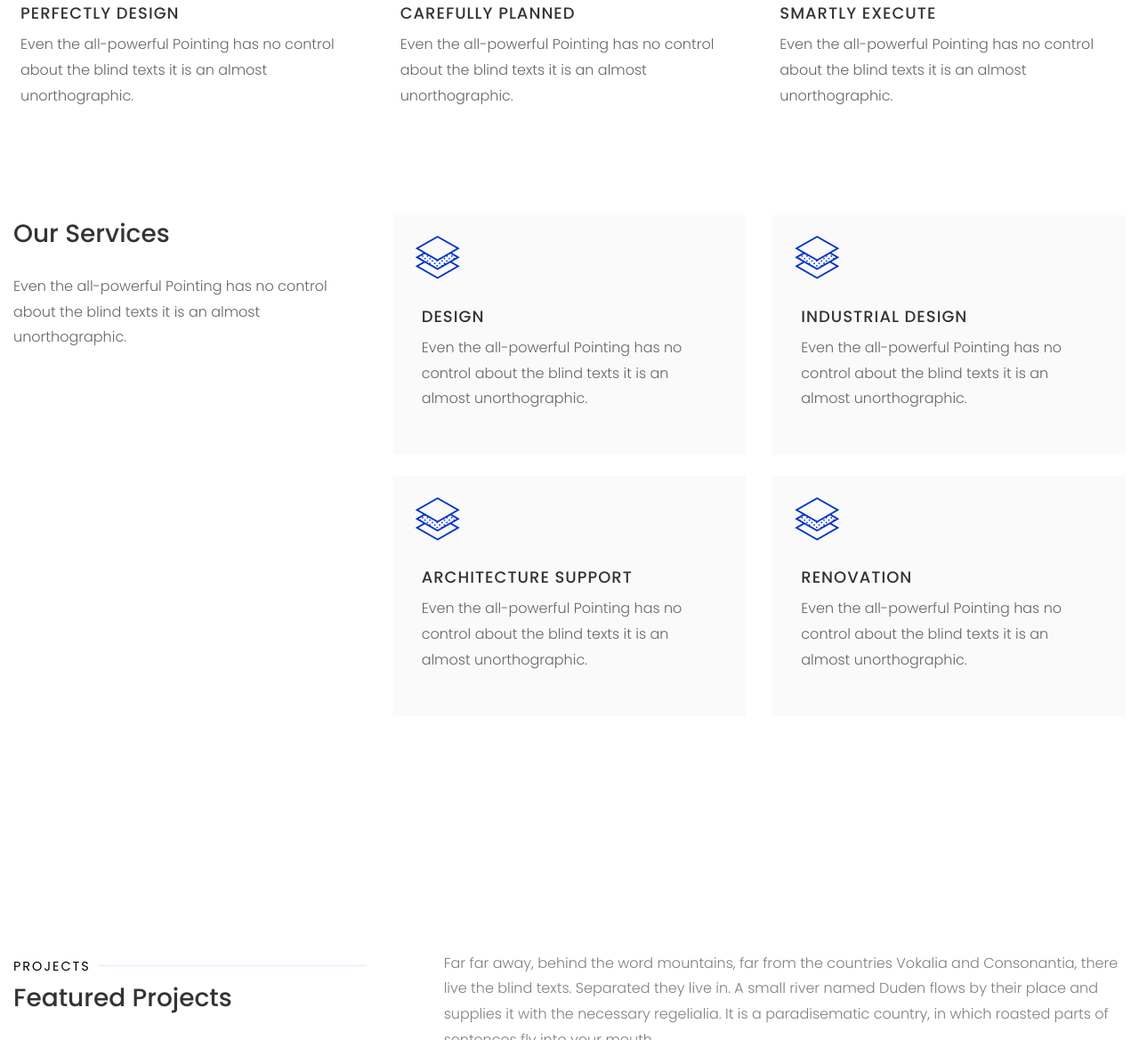
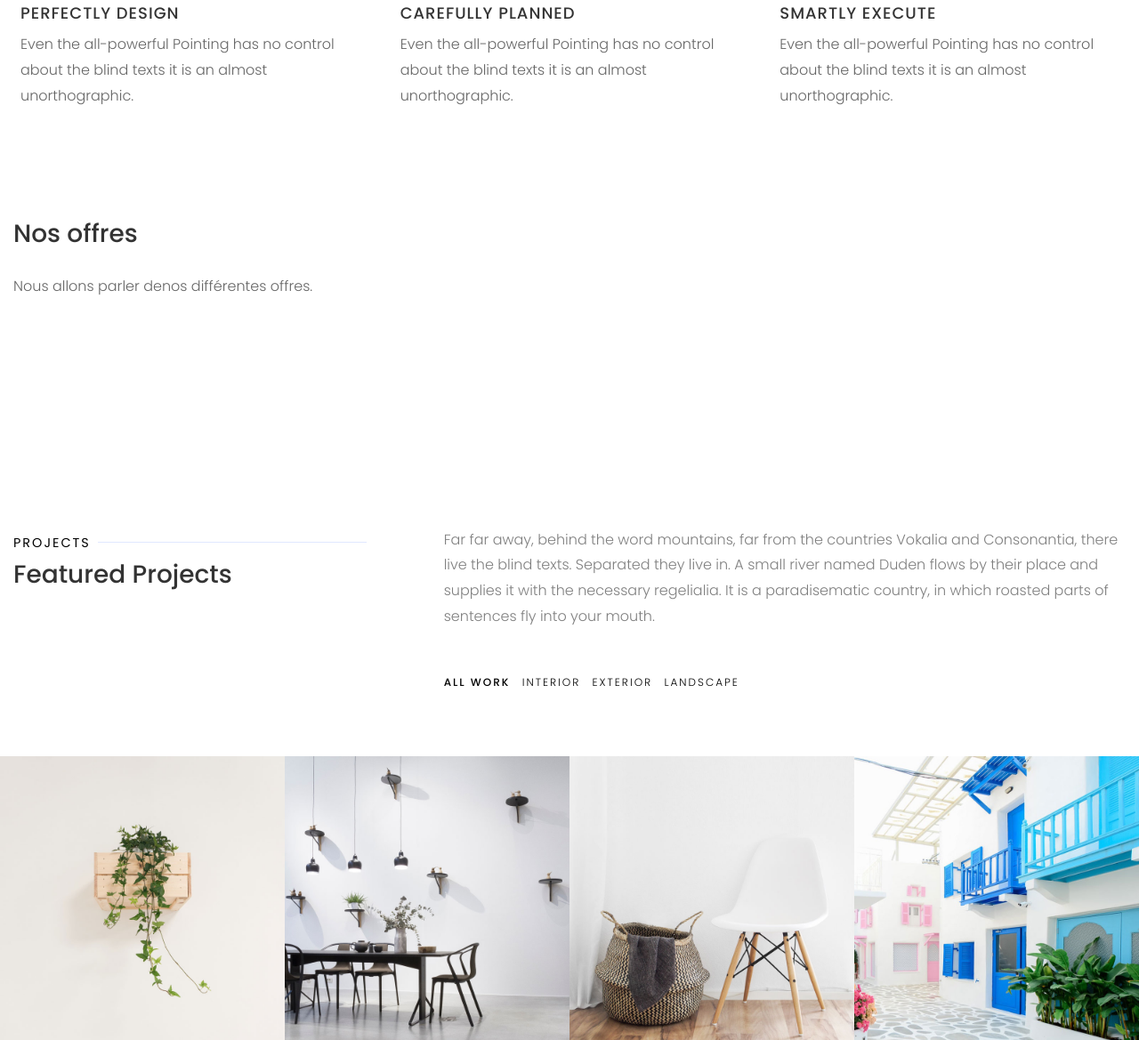
Before and after one commit to Rudolph79/ley-website, a Symfony app: template templates/home/index.html.twig in a window 1280 px wide. Shown: the part 2289-3458 px from the top of the page at 89% size. Run offline with Twig, Linux system fonts and the light colour scheme; the template is opened without the code that fills it, so the values that code supplies are empty; some libraries are stand-ins or nearby versions; some web fonts are replaced.

Commit message:
Offer Entity, Controller and Homepage view

```diff
--- a/src/Controller/Admin/DashboardController.php
+++ b/src/Controller/Admin/DashboardController.php
@@ -2,6 +2,7 @@
 
 namespace App\Controller\Admin;
 
+use App\Entity\Offer;
 use App\Entity\Post;
 use EasyCorp\Bundle\EasyAdminBundle\Config\Dashboard;
 use EasyCorp\Bundle\EasyAdminBundle\Config\MenuItem;
@@ -30,6 +31,7 @@ class DashboardController extends AbstractDashboardController
     {
         yield MenuItem::linkToDashboard('Dashboard', 'fa fa-home');
         yield MenuItem::linkToCrud('Articles', 'fas fa-list', Post::class);
+        yield MenuItem::linkToCrud('Offres', 'fas fa-list', Offer::class);
         // yield MenuItem::linkToCrud('The Label', 'fas fa-list', EntityClass::class);
     }
 }
--- a/src/Controller/ArticleController.php
+++ b/src/Controller/ArticleController.php
@@ -30,11 +30,11 @@ class ArticleController extends AbstractController
     }
 
     /**
-     * @Route("/article/{slug}", name="article")
+     * @Route("/article/{id}", name="article")
      */
-    public function show($slug)
+    public function show($id)
     {
-        $post = $this->entityManager->getRepository(Post::class)->findOneBy($slug);
+        $post = $this->entityManager->getRepository(Post::class)->findOneById($id);
 
         if (!$post) {
             return $this->redirectToRoute('app_articles');
--- a/templates/article/index.html.twig
+++ b/templates/article/index.html.twig
@@ -23,7 +23,7 @@
             {% for post in posts %}
                 <div class="col-md-6 ftco-animate">
                     <div class="blog-entry">
-                        <a href="{{ path('article', {'slug': post.slug}) }}">
+                        <a href="{{ path('article', {'id': post.id}) }}">
                             <img src="/uploads/{{ post.illustration }}" alt="{{ post.title }}" class="my-block">
                         </a>
                         <div class="text d-flex py-4">
--- a/templates/base.html.twig
+++ b/templates/base.html.twig
@@ -51,7 +51,7 @@
                     {# <li class="nav-item"><a href="project.html" class="nav-link">Project</a></li> #}
                     <li class="nav-item {% if (app.request.pathInfo == path('app_services')) %}active{% endif %}"><a href="{{ path('app_services') }}" class="nav-link">Services</a></li>
                     {# <li class="nav-item"><a href="team.html" class="nav-link">Team</a></li> #}
-                    <li class="nav-item {% if (app.request.pathInfo == path('app_blog')) %}active{% endif %}"><a href="{{ path('app_blog') }}" class="nav-link">Blog</a></li>
+                    <li class="nav-item {% if (app.request.pathInfo == path('app_articles')) %}active{% endif %}"><a href="{{ path('app_articles') }}" class="nav-link">Blog</a></li>
                 <li class="nav-item {% if (app.request.pathInfo == path('app_contact')) %}active{% endif %}"><a href="{{ path('app_contact') }}" class="nav-link">Contact</a></li>
                 {% if app.user %}
                     <li class="nav-item"><a href="{{ path('app_logout') }}" class="nav-link">Déconnexion</a></li>
--- a/templates/home/index.html.twig
+++ b/templates/home/index.html.twig
@@ -174,55 +174,24 @@
     </div>
     <div class="row justify-content-start mt-5 py-5">
         <div class="col-md-4 heading-section ftco-animate">
-            <h2 class="mb-4">Our Services</h2>
-            <p>Even the all-powerful Pointing has no control about the blind texts it is an almost unorthographic.</p>
+            <h2 class="mb-4">Nos offres</h2>
+            <p>Nous allons parler denos différentes offres.</p>
         </div>
         <div class="col-md-8 ftco-animate">
             <div class="row d-flex">
+                {% for offer in offers %}
                 <div class="col-md-6 d-flex align-items-stretch">
                     <div class="media block-6 services services-2 d-block bg-light p-4 mb-4">
                         <div class="icon d-flex justify-content-center align-items-center">
                             <span class="flaticon-layers"></span>
                         </div>
                         <div class="media-body p-2 mt-3">
-                        <h3 class="heading">Design</h3>
-                        <p>Even the all-powerful Pointing has no control about the blind texts it is an almost unorthographic.</p>
+                        <h3 class="heading">{{ offer.name }}</h3>
+                        <p>{{ offer.description|raw }}</p>
                         </div>
                     </div>
                 </div>
-                <div class="col-md-6 d-flex align-items-stretch">
-                    <div class="media block-6 services services-2 d-block bg-light p-4 mb-4">
-                        <div class="icon d-flex justify-content-center align-items-center">
-                            <span class="flaticon-layers"></span>
-                        </div>
-                        <div class="media-body p-2 mt-3">
-                        <h3 class="heading">Industrial Design</h3>
-                        <p>Even the all-powerful Pointing has no control about the blind texts it is an almost unorthographic.</p>
-                        </div>
-                    </div>
-                </div>
-                <div class="col-md-6 d-flex align-items-stretch">
-                    <div class="media block-6 services services-2 d-block bg-light p-4 mb-4">
-                        <div class="icon d-flex justify-content-center align-items-center">
-                            <span class="flaticon-layers"></span>
-                        </div>
-                        <div class="media-body p-2 mt-3">
-                        <h3 class="heading">Architecture Support</h3>
-                        <p>Even the all-powerful Pointing has no control about the blind texts it is an almost unorthographic.</p>
-                        </div>
-                    </div>
-                </div>
-                <div class="col-md-6 d-flex align-items-stretch">
-                    <div class="media block-6 services services-2 d-block bg-light p-4 mb-4">
-                        <div class="icon d-flex justify-content-center align-items-center">
-                            <span class="flaticon-layers"></span>
-                        </div>
-                        <div class="media-body p-2 mt-3">
-                        <h3 class="heading">Renovation</h3>
-                        <p>Even the all-powerful Pointing has no control about the blind texts it is an almost unorthographic.</p>
-                        </div>
-                    </div>
-                </div>
+                {% endfor %}
             </div>
         </div>
     </div>
```
Also changed, not shown: migrations/Version20231117214324.php (added, +31 -0 lines), src/Controller/Admin/OfferCrudController.php (added, +25 -0 lines), src/Controller/HomeController.php (+14 -1 lines), src/Entity/Offer.php (added, +58 -0 lines), src/Repository/OfferRepository.php (added, +66 -0 lines), templates/article/show.html.twig (+27 -0 lines).
